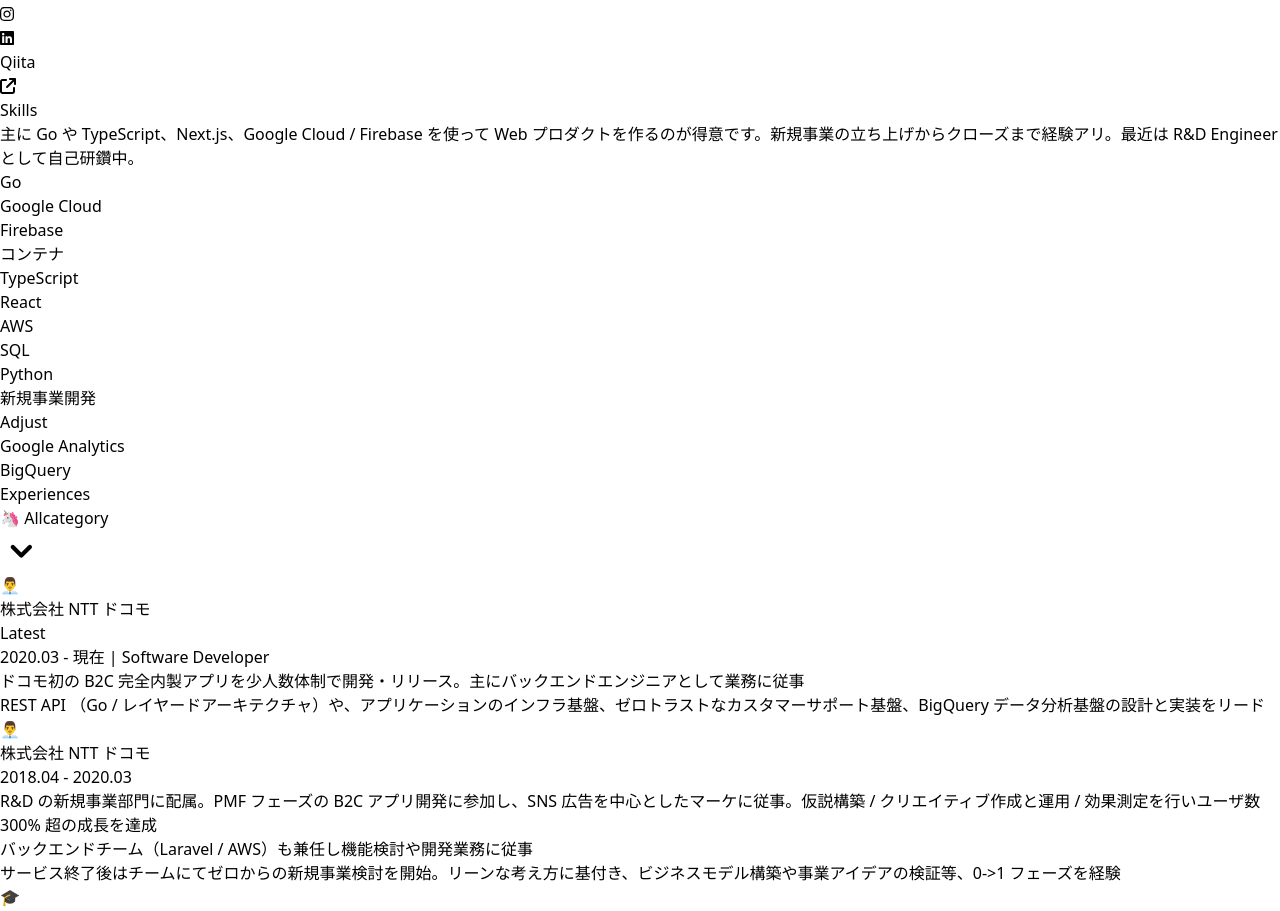
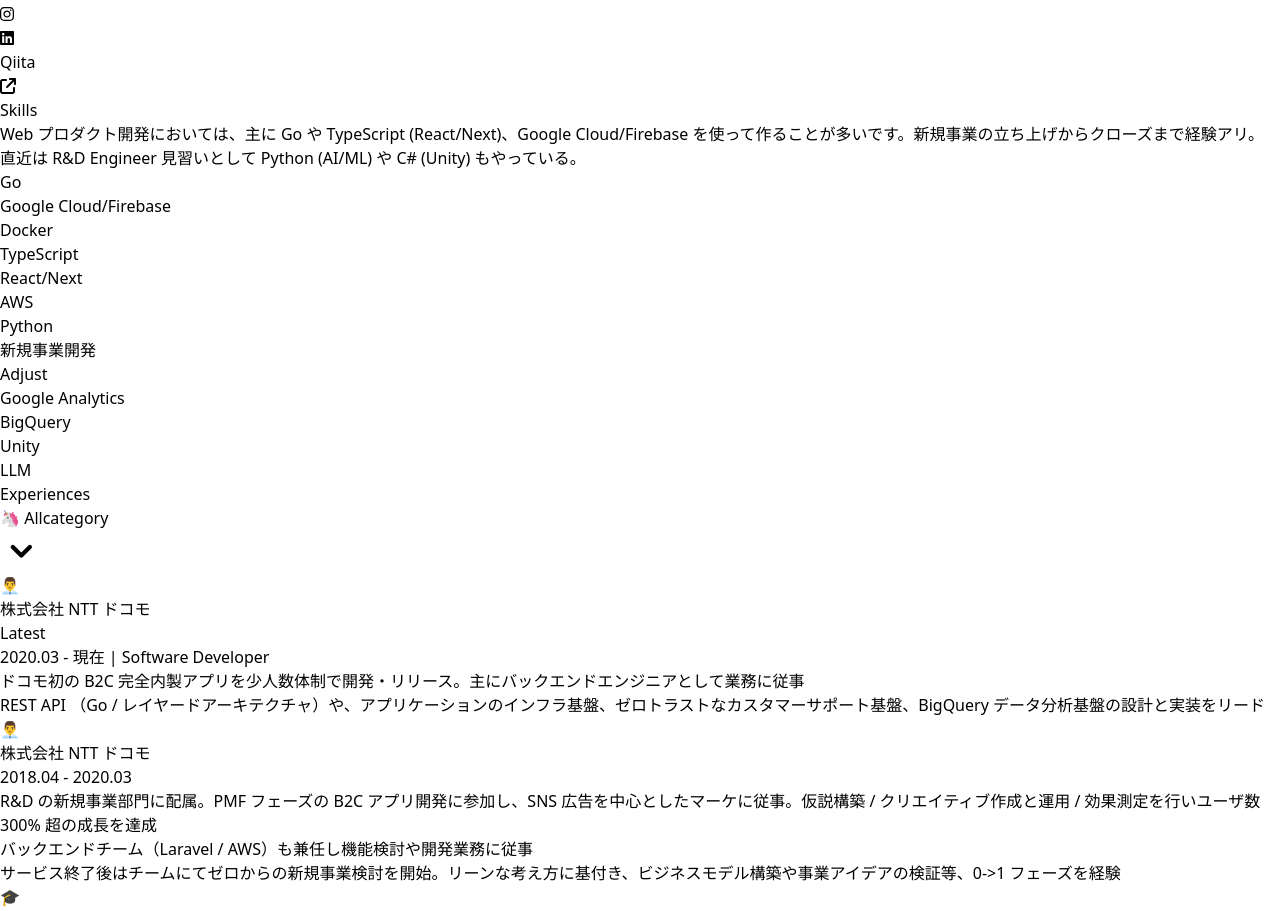
Before and after one commit to kawamou/kawamou.github.io, a Next.js app: page /cv in a window 1280 px wide. Shown: the part 2880-3791 px from the top of the page. Built offline with nearby package versions, Linux system fonts and the light colour scheme; what @material-tailwind/react would draw is missing.

Commit message:
skills.tsxの微修正

```diff
--- a/src/components/skills.tsx
+++ b/src/components/skills.tsx
@@ -18,27 +18,27 @@ const SkillBox: FC<SkillBoxProps> = ({ skill }) => {
 const Skills = () => {
   const [skills] = useState([
     'Go',
-    'Google Cloud',
-    'Firebase',
-    'コンテナ',
+    'Google Cloud/Firebase',
+    'Docker',
     'TypeScript',
-    'React',
+    'React/Next',
     'AWS',
-    'SQL',
     'Python',
     '新規事業開発',
     'Adjust',
     'Google Analytics',
     'BigQuery',
+    'Unity',
+    'LLM',
   ])
   return (
     <Card className='shadow-sm p-6'>
       <Typography className='text-xl font-black text-blue-gray-900 mb-4'>Skills</Typography>
       <div>
         <Typography className='text-sm mb-6 text-blue-gray-900 leading-6'>
-          主に Go や TypeScript、Next.js、Google Cloud / Firebase を使って Web
-          プロダクトを作るのが得意です。新規事業の立ち上げからクローズまで経験アリ。最近は R&D
-          Engineer として自己研鑽中。
+          Web プロダクト開発においては、主に Go や TypeScript (React/Next)、Google Cloud/Firebase
+          を使って作ることが多いです。新規事業の立ち上げからクローズまで経験アリ。直近は R&D
+          Engineer 見習いとして Python (AI/ML) や C# (Unity) もやっている。
         </Typography>
       </div>
       <div className='flex gap-2 flex-wrap'>
```
